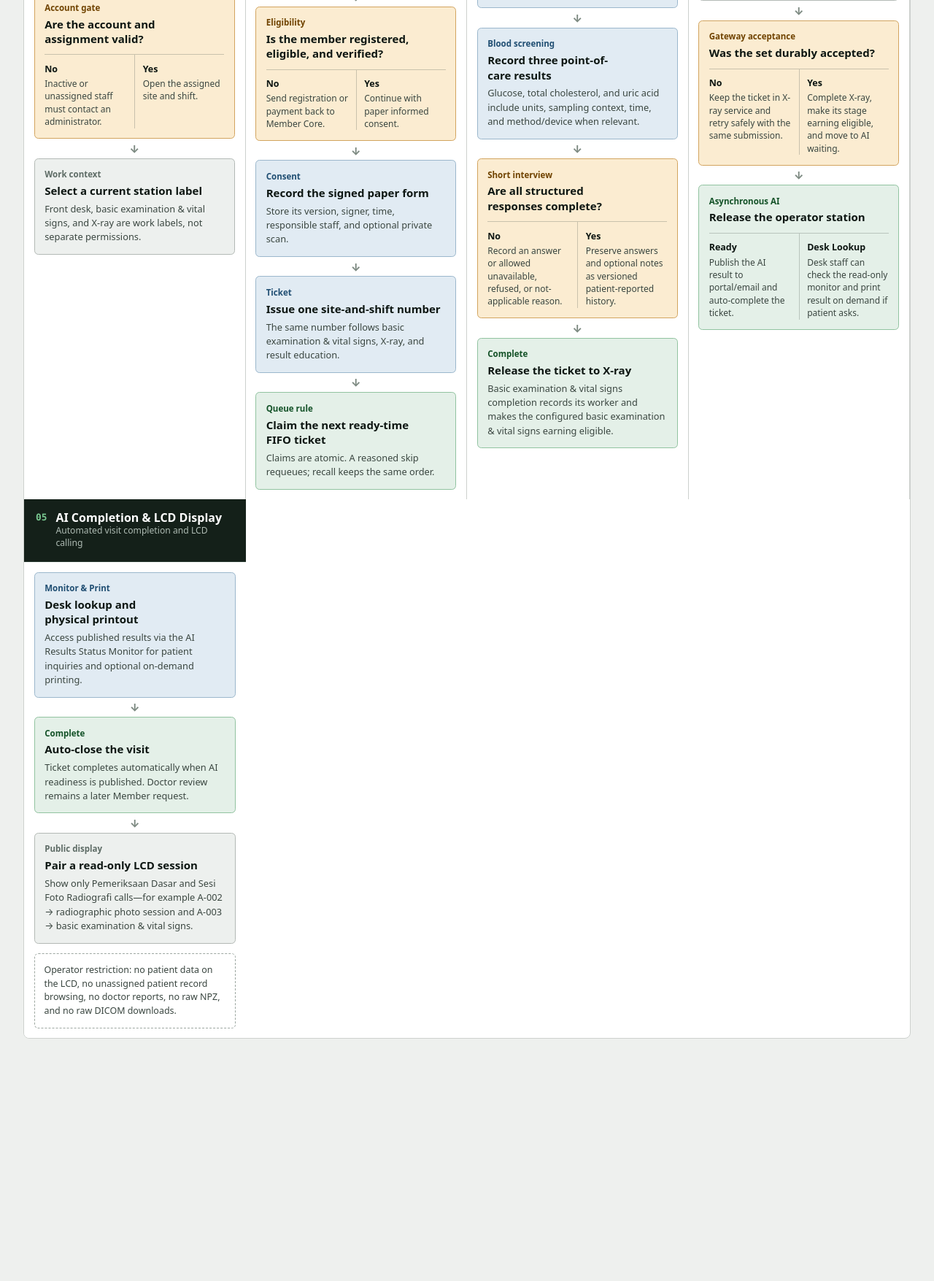
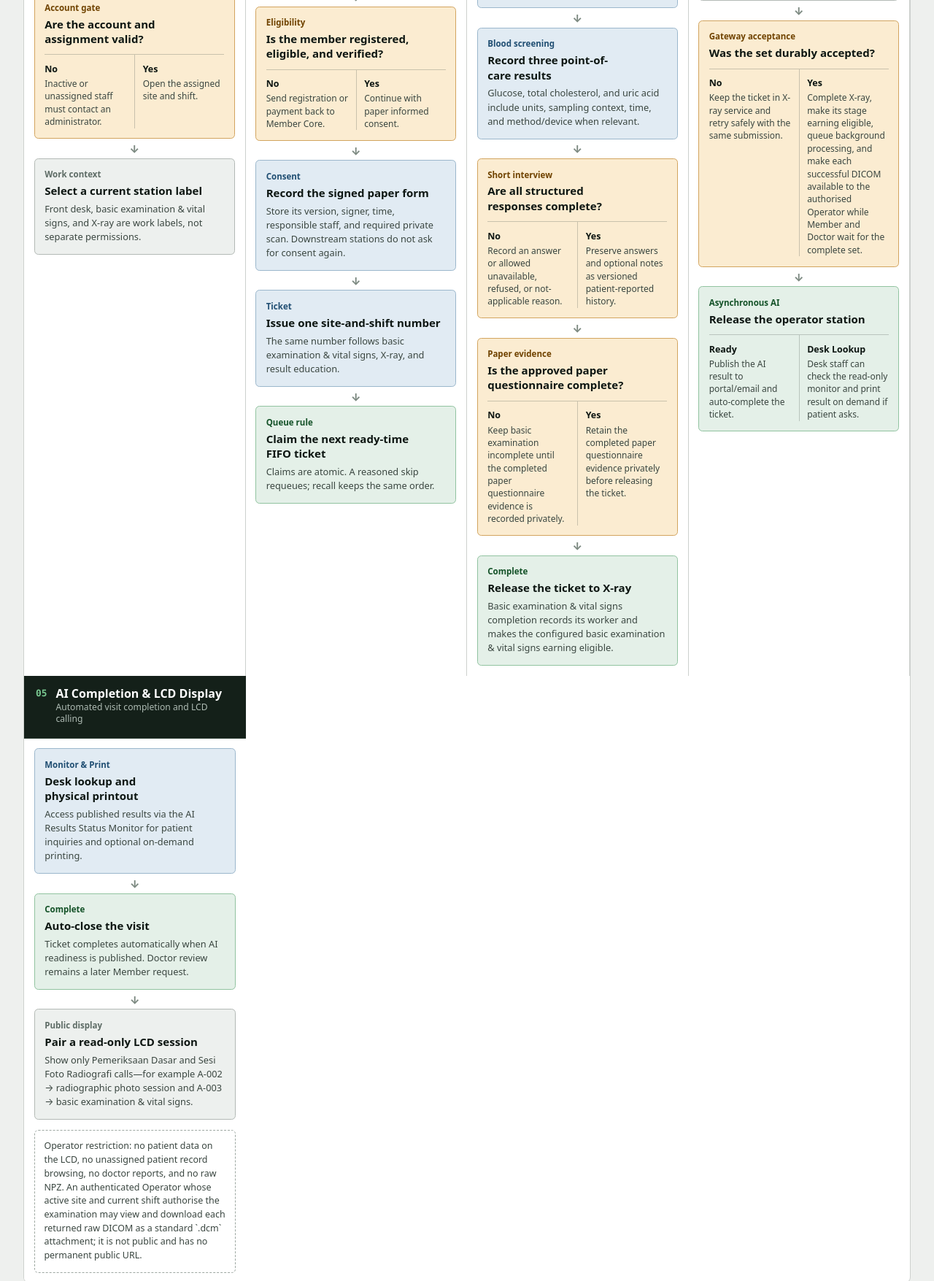
Before and after one commit to Madeena-software/mhcs-business-docs, a plain HTML site: page website/operator/index.html in a window 1280 px wide. Shown: the part 500-2255 px from the top of the page at 73% size. Before the commit the page ends 1955 px from the top, so only its background shows below. Drawn offline with Linux system fonts and the light colour scheme.

Commit message:
docs: synchronize MHCS business authority

```diff
--- a/website/operator/index.html
+++ b/website/operator/index.html
@@ -80,7 +80,7 @@
           <div class="flow-step step-action">
             <span class="step-label">Consent</span>
             <h3>Record the signed paper form</h3>
-            <p>Store its version, signer, time, responsible staff, and optional private scan.</p>
+            <p>Store its version, signer, time, responsible staff, and required private scan. Downstream stations do not ask for consent again.</p>
           </div>
           <div class="flow-step step-action">
             <span class="step-label">Ticket</span>
@@ -119,6 +119,14 @@
               <div class="branch"><strong>Yes</strong><span>Preserve answers and optional notes as versioned patient-reported history.</span></div>
             </div>
           </div>
+          <div class="flow-step step-decision">
+            <span class="step-label">Paper evidence</span>
+            <h3>Is the approved paper questionnaire complete?</h3>
+            <div class="branch-grid">
+              <div class="branch"><strong>No</strong><span>Keep basic examination incomplete until the completed paper questionnaire evidence is recorded privately.</span></div>
+              <div class="branch"><strong>Yes</strong><span>Retain the completed paper questionnaire evidence privately before releasing the ticket.</span></div>
+            </div>
+          </div>
           <div class="flow-step step-success">
             <span class="step-label">Complete</span>
             <h3>Release the ticket to X-ray</h3>
@@ -143,7 +151,7 @@
             <h3>Was the set durably accepted?</h3>
             <div class="branch-grid">
               <div class="branch"><strong>No</strong><span>Keep the ticket in X-ray service and retry safely with the same submission.</span></div>
-              <div class="branch"><strong>Yes</strong><span>Complete X-ray, make its stage earning eligible, and move to AI waiting.</span></div>
+              <div class="branch"><strong>Yes</strong><span>Complete X-ray, make its stage earning eligible, queue background processing, and make each successful DICOM available to the authorised Operator while Member and Doctor wait for the complete set.</span></div>
             </div>
           </div>
           <div class="flow-step step-success">
@@ -181,7 +189,9 @@
         </div>
         <p class="restriction">
           Operator restriction: no patient data on the LCD, no unassigned patient record browsing, no doctor reports,
-          no raw NPZ, and no raw DICOM downloads.
+          and no raw NPZ. An authenticated Operator whose active site and current shift authorise the examination may
+          view and download each returned raw DICOM as a standard `.dcm` attachment; it is not public and has no
+          permanent public URL.
         </p>
       </article>
     </section>
```
Also changed, not shown: 11 other files.
